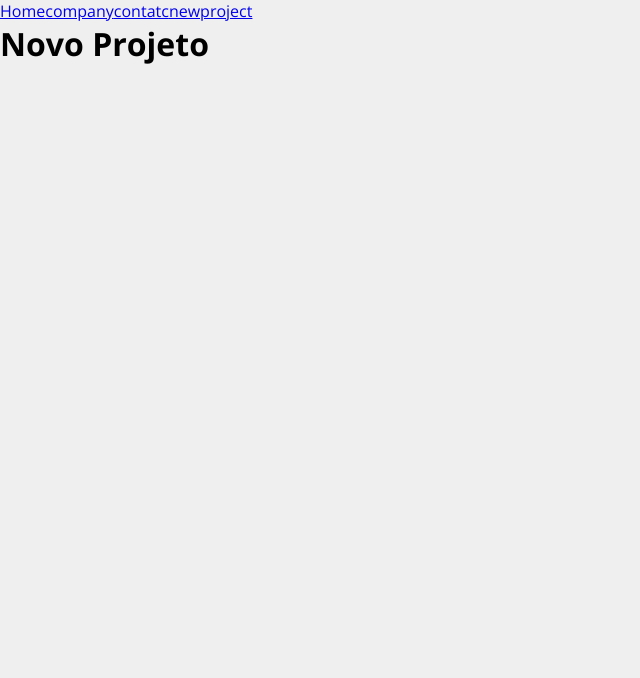
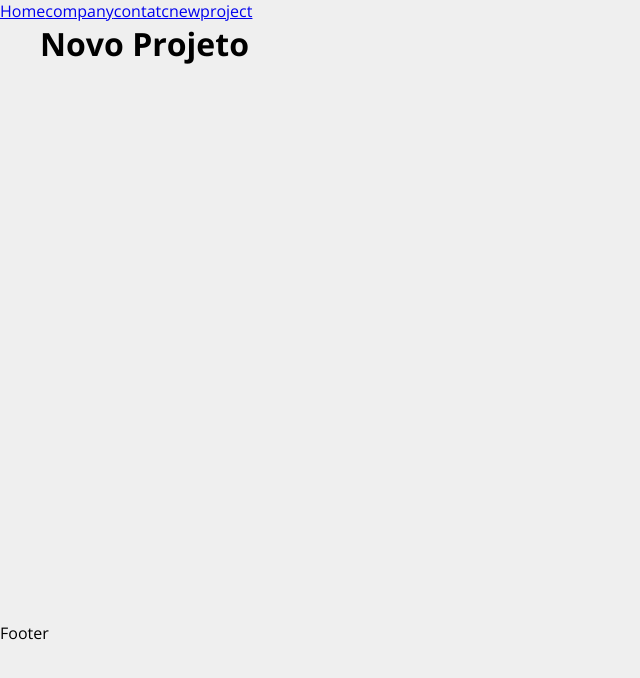
Before and after one commit to AlanGabHahn/costs, a React (Create React App) app: page /newproject in a window 1280 px wide. Shown: the top 678 px of the page, without its empty margins (0-640 px from the left). Built offline with nearby package versions, Linux system fonts and the light colour scheme.

Commit message:
Estruturando o projeto - 2

```diff
--- a/src/App.js
+++ b/src/App.js
@@ -3,6 +3,8 @@
 import Company from './components/pages/Company';
 import Contact from './components/pages/Contact';
 import NewProject from './components/pages/NewProject';
+
+import Container from './components/layout/Container';
 
 function App() {
   return (
@@ -13,12 +15,17 @@
         <Link to="/contatc">contatc</Link>
         <Link to="/newproject">newproject</Link>
       </div>
-      <Routes >
-        <Route exact path="/" element={<Home />} />
-        <Route exact path="/company" element={<Company />} />
-        <Route exact path="/contatc" element={<Contact />} />
-        <Route exact path="/newproject" element={<NewProject />} />
-      </Routes>
+
+      <Container customClass="min-height">
+        <Routes>
+          <Route exact path="/" element={<Home />} />
+          <Route exact path="/company" element={<Company />} />
+          <Route exact path="/contatc" element={<Contact />} />
+          <Route exact path="/newproject" element={<NewProject />} />
+        </Routes>
+      </Container>
+
+      <footer>Footer</footer>
     </Router>
   );
 }
--- a/src/components/layout/Container.js
+++ b/src/components/layout/Container.js
@@ -1,8 +1,8 @@
-import './Container.module.css'
+import  styles  from './Container.module.css'
 
 const Container = (props) => {
     return (
-        <div>
+        <div className={`${styles.container} ${styles[props.customClass]}`}>
             {props.children}
         </div>
     );
--- a/src/components/layout/Container.module.css
+++ b/src/components/layout/Container.module.css
@@ -0,0 +1,20 @@
+.container {
+    max-width: 1200px;
+    display: flex;
+    justify-content: space-between;
+    margin: 0 auto;
+    flex-wrap: wrap;
+}
+
+.min-height {
+    min-height: 75%;
+}
+
+.start {
+    justify-content: start;
+}
+
+.column {
+    flex-direction: column;
+    justify-content: flex-start;
+}
```
